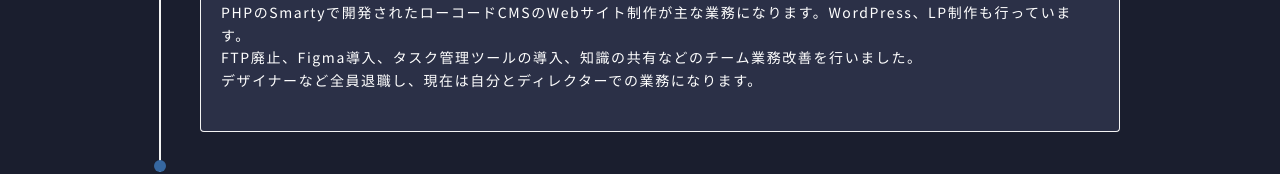
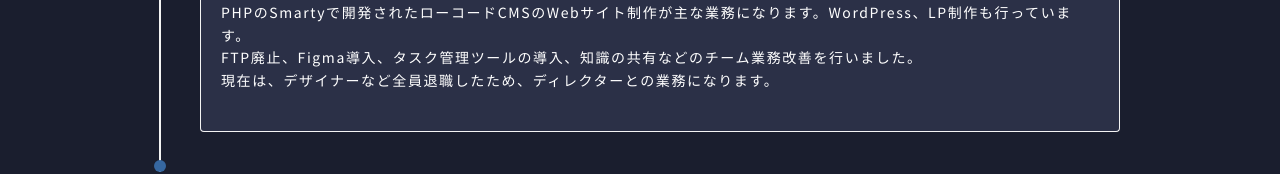
Before and after one commit to yuyuyusan/re-portfolio, a Next.js app: page /about in a window 1280 px wide. Shown: the part 2610-2784 px from the top of the page. Built offline with nearby package versions, Linux system fonts and the light colour scheme; no server answers.

Commit message:
[update] modal 追加

```diff
--- a/src/app/_components/ExperienceList/index.tsx
+++ b/src/app/_components/ExperienceList/index.tsx
@@ -28,7 +28,7 @@ const career: CareerFlow[] = [
       'HTML/CSS/JavaScript/PHPを使用したコーディングをメインに行っています。現在は。UI/UXの提案やデザインの修正などの業務も担当することがあります。',
       'PHPのSmartyで開発されたローコードCMSのWebサイト制作が主な業務になります。WordPress、LP制作も行っています。',
       'FTP廃止、Figma導入、タスク管理ツールの導入、知識の共有などのチーム業務改善を行いました。',
-      'デザイナーなど全員退職し、現在は自分とディレクターでの業務になります。',
+      '現在は、デザイナーなど全員退職したため、ディレクターとの業務になります。',
     ],
   },
 ];
```
